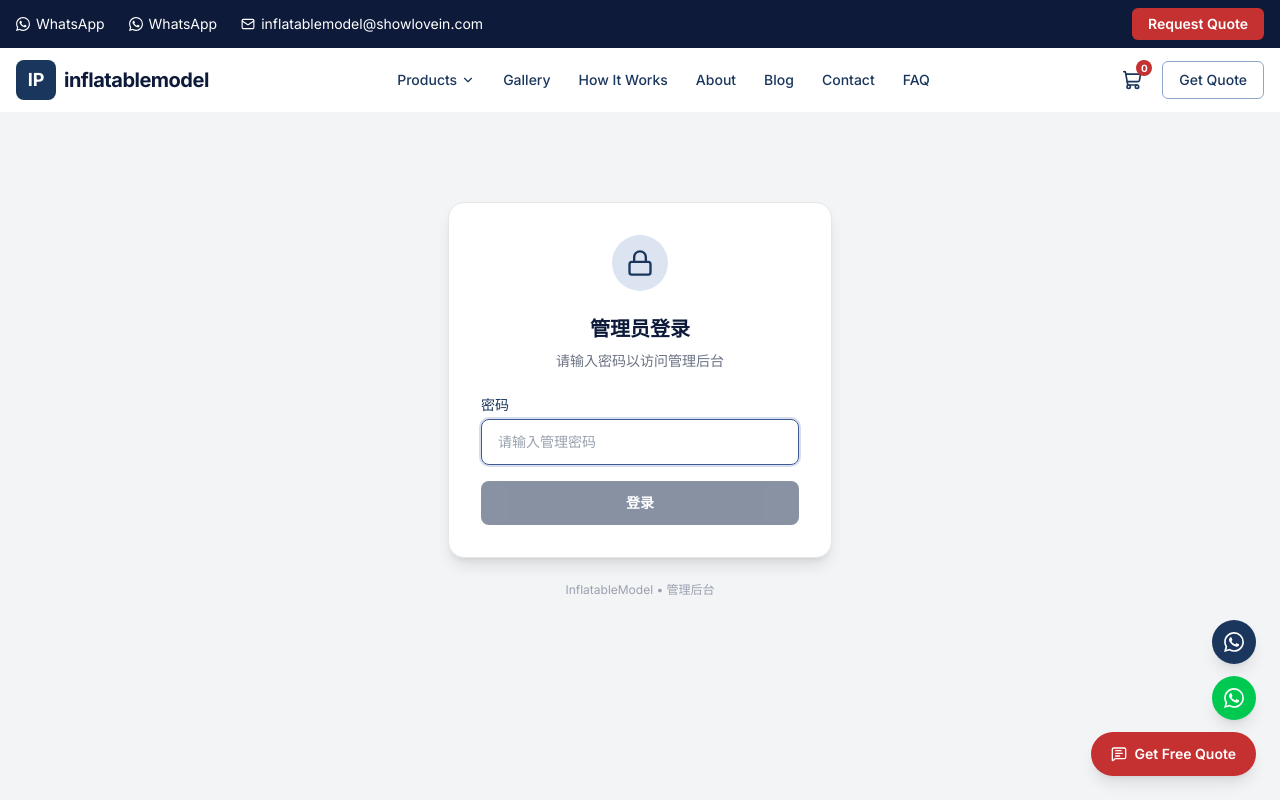
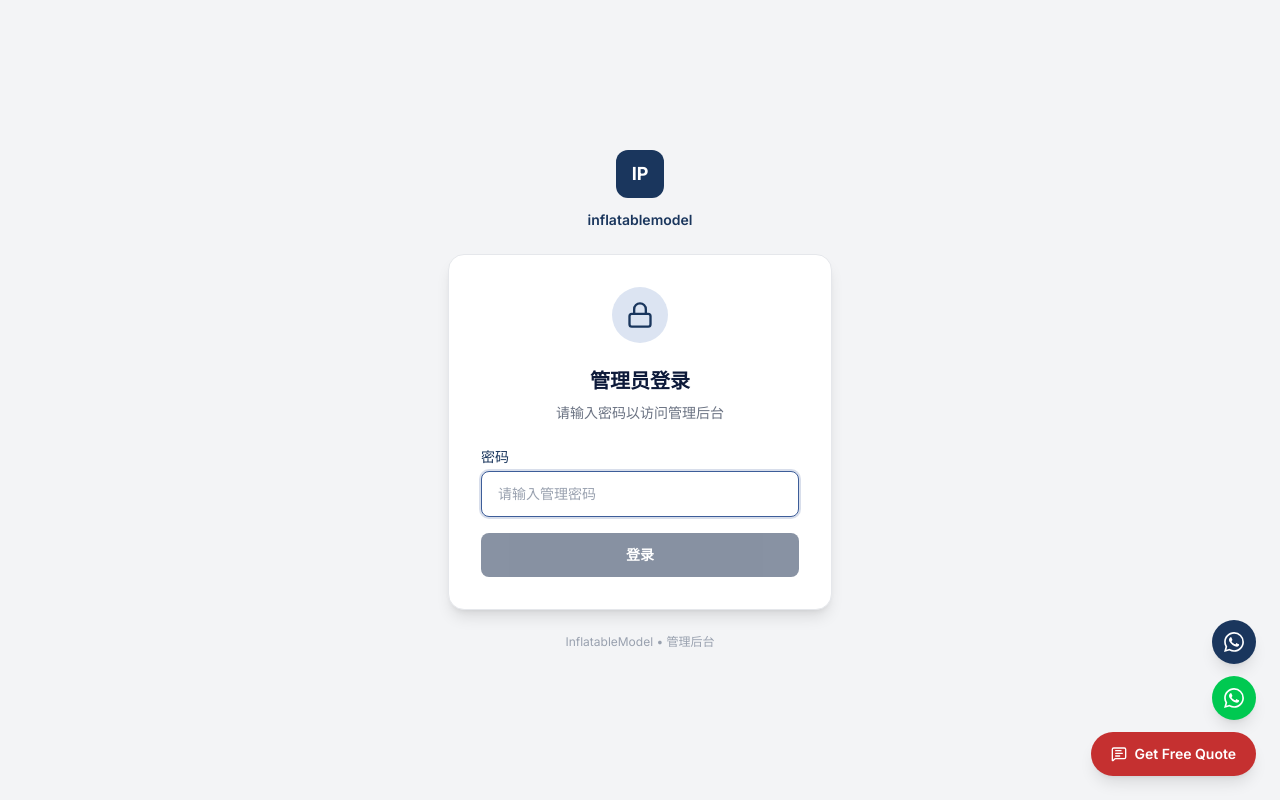
Before and after one commit to guyueabc/inflatacraft-pro, a Next.js app: page /admin/login in a window 1280 px wide. Shown: the top 800 px of the page. Built offline with nearby package versions, Linux system fonts and the light colour scheme; no server answers.

Commit message:
feat: admin pages hide site Header/Footer, improved login with logo, sticky admin topbar

```diff
--- a/src/app/admin/login/page.tsx
+++ b/src/app/admin/login/page.tsx
@@ -104,8 +104,20 @@ function LoginFallback() {
 
 export default function AdminLoginPage() {
   return (
+    <>
+      <style dangerouslySetInnerHTML={{ __html: `
+        header, footer, [class*="FloatingCTA"], [class*="floating"] {
+          display: none !important;
+        }
+      ` }} />
       <div className="flex min-h-screen items-center justify-center bg-gray-100 p-4">
         <div className="w-full max-w-sm">
+          <div className="mb-6 flex flex-col items-center">
+            <div className="flex h-12 w-12 items-center justify-center rounded-xl bg-navy-700 text-lg font-bold text-white mb-3">
+              IP
+            </div>
+            <span className="text-sm font-semibold text-navy-700">inflatablemodel</span>
+          </div>
           <Suspense fallback={<LoginFallback />}>
             <LoginForm />
           </Suspense>
@@ -114,5 +126,6 @@ export default function AdminLoginPage() {
           </p>
         </div>
       </div>
+    </>
   );
 }
--- a/src/app/admin/stats/page.tsx
+++ b/src/app/admin/stats/page.tsx
@@ -8,9 +8,17 @@ export const metadata: Metadata = {
 
 export default function AdminStatsPage() {
   return (
+    <>
+      {/* 隐藏网站Header/Footer/FloatingCTA */}
+      <style dangerouslySetInnerHTML={{ __html: `
+        header, footer, [class*="FloatingCTA"], [class*="floating"] {
+          display: none !important;
+        }
+        body { background: #f3f4f6 !important; }
+      ` }} />
       <div className="min-h-screen bg-gray-100">
         {/* 顶部栏 */}
-      <div className="border-b border-gray-200 bg-white shadow-sm">
+        <div className="sticky top-0 z-50 border-b border-gray-200 bg-white shadow-sm">
           <div className="container mx-auto max-w-7xl flex items-center justify-between px-4 py-3">
             <div className="flex items-center gap-3">
               <div className="flex h-8 w-8 items-center justify-center rounded-lg bg-navy-700 text-xs font-bold text-white">
@@ -19,7 +27,7 @@ export default function AdminStatsPage() {
               <span className="text-sm font-semibold text-navy-700">inflatablemodel 管理后台</span>
               <span className="h-2 w-2 rounded-full bg-green-500 animate-pulse" />
             </div>
-          <div className="flex items-center gap-3">
+            <div className="flex items-center gap-2">
               <a
                 href="/"
                 target="_blank"
@@ -42,5 +50,6 @@ export default function AdminStatsPage() {
           <StatsDashboard />
         </div>
       </div>
+    </>
   );
 }
```
Lines whose indentation alone changed are shown as unchanged.
